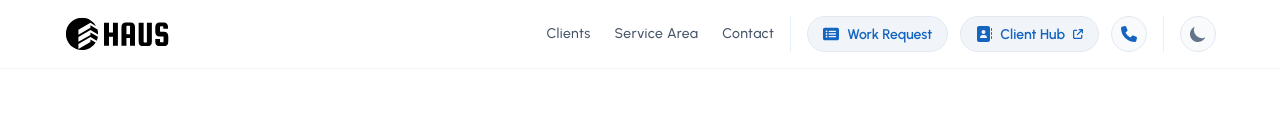
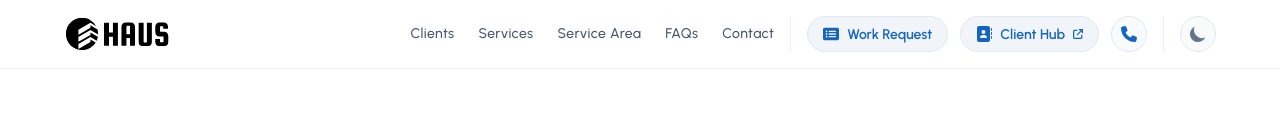
Before and after one commit to ben-v/haus, a React (Vite) app: page / in a window 1280 px wide. Shown: the top 139 px of the page. Built offline with nearby package versions, Linux system fonts and the light colour scheme.

Commit message:
Added the services and faqs pages back in for staging.

```diff
--- a/src/App.tsx
+++ b/src/App.tsx
@@ -6,15 +6,16 @@ import Footer from "./components/layouts/Footer"
 import GenericHttpError from "./components/errors/GenericHttpError";
 
 import LandingPage from "./pages/landing";
-// import Home from "./pages/home"
+import ClientsPage from "./pages/clients";
+import ServicesPage from "./pages/services";
+import ServiceAreaPage from "./pages/service-area";
+import FaqsPage from "./pages/faqs";
 import ContactPage from "./pages/contact";
 import WorkRequestPage from "./pages/work-request";
 import PrivacyPage from "./pages/privacy";
 import TermsPage from "./pages/terms";
 // import PartnersPage from "./pages/partners";
-// import FaqsPage from "./pages/faqs";
-import ServiceAreaPage from "./pages/service-area";
-import ClientsPage from "./pages/clients";
+
 
 function App() {
   return (
@@ -24,8 +25,9 @@ function App() {
         <Route path="/" element={<LandingPage />} />
         <Route path="/clients" element={<ClientsPage />} />
         {/* <Route path="/old" element={<Home />} /> */}
+        <Route path="/services" element={<ServicesPage />} />
         <Route path="/service-area" element={<ServiceAreaPage />} />
-        {/* <Route path="/faqs" element={<FaqsPage />} /> */}
+        <Route path="/faqs" element={<FaqsPage />} />
         <Route path="/contact" element={<ContactPage />} />
         <Route path="/work-request" element={<WorkRequestPage />} />
         {/* <Route path="/partners" element={<PartnersPage />} /> */}
--- a/src/components/layouts/Footer.tsx
+++ b/src/components/layouts/Footer.tsx
@@ -12,9 +12,9 @@ const sectionLinkGroups: NavLinkGroup[] = [
     title: "Company",
     links: [
       { label: "Clients", url: "/clients/#" },
-      // { label: "Services", url: "/#services" },
+      { label: "Services", url: "/services/#" },
       { label: "Service Area", url: "/service-area/#" },
-      // { label: "FAQs", url: "/faqs/#" },
+      { label: "FAQs", url: "/faqs/#" },
       { label: "Contact", url: "/contact/#" }
     ]
   },
--- a/src/components/layouts/Header.tsx
+++ b/src/components/layouts/Header.tsx
@@ -28,9 +28,9 @@ const Header = () => {
   const navLinkGroup: NavLinkGroup = {
     links: [
       { url: '/clients/#', label: 'Clients' },
-      // { url: '/#services', label: 'Services' },
+      { url: '/services/#', label: 'Services' },
       { url: '/service-area/#', label: 'Service Area' },
-      // { url: '/faqs/#', label: 'FAQs' },
+      { url: '/faqs/#', label: 'FAQs' },
       { url: '/contact/#', label: 'Contact' },
     ]
   }
--- /dev/null
+++ b/src/pages/services/index.tsx
@@ -0,0 +1,12 @@
+import PageSection from "../../components/layouts/PageSection"
+import PageHeader from "../../components/layouts/PageHeader"
+
+const ServicesPage = () => {
+    return (
+      <PageSection id="services">
+        <PageHeader titlePartA="Services" />
+      </PageSection>
+    )
+  }
+
+  export default ServicesPage
```
